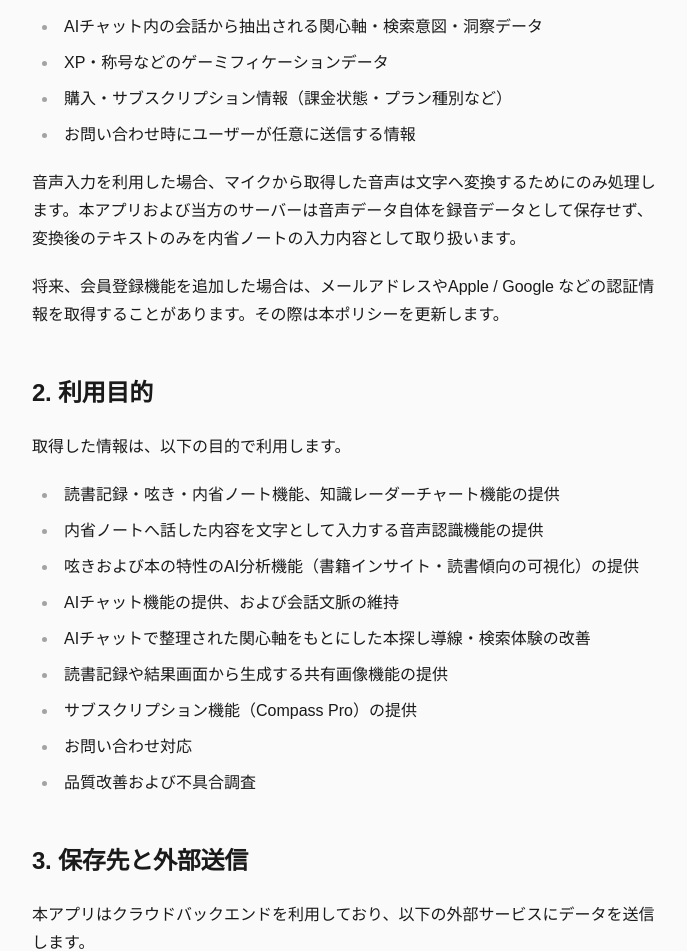
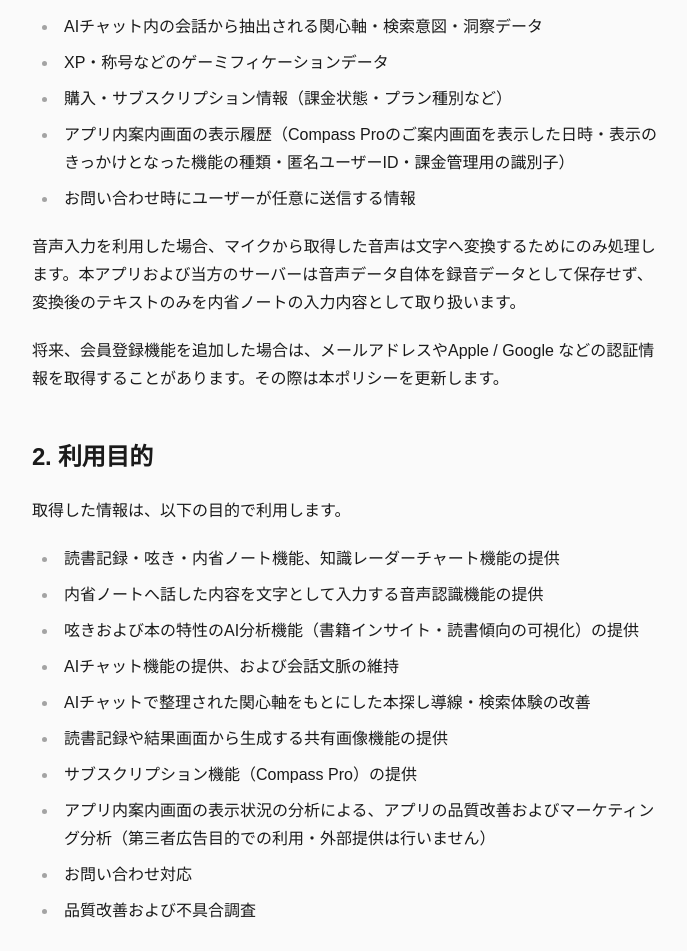
Before and after one commit to growthlab710/doublehub-site, a Next.js app: page /privacy/bookcompass in a window 1280 px wide. Shown: the part 745-1696 px from the top of the page, without its empty margins (292-979 px from the left). Built offline with nearby package versions, Linux system fonts and the light colour scheme; no server answers; a web font is replaced by a local one.

Commit message:
docs: BookCompassプライバシーポリシーにペイウォール表示計測を追記

```diff
--- a/src/app/(marketing)/privacy/bookcompass/page.tsx
+++ b/src/app/(marketing)/privacy/bookcompass/page.tsx
@@ -19,7 +19,7 @@ export default function BookCompassPrivacyPage() {
     <PrivacyLayout
       title="BookCompass プライバシーポリシー"
       productLabel="BookCompass"
-      lastUpdated="2026-07-11"
+      lastUpdated="2026-07-17"
     >
       <p>
         GrowthLab（以下「当方」）は、BookCompass（以下「本アプリ」）で取り扱う情報について、以下のとおり定めます。なお、現在のリリース版の本アプリは会員登録なしで利用でき、アプリ内データは匿名ユーザーIDに紐づいて管理されます。
@@ -40,6 +40,10 @@ export default function BookCompassPrivacyPage() {
         <li>AIチャット内の会話から抽出される関心軸・検索意図・洞察データ</li>
         <li>XP・称号などのゲーミフィケーションデータ</li>
         <li>購入・サブスクリプション情報（課金状態・プラン種別など）</li>
+        <li>
+          アプリ内案内画面の表示履歴（Compass
+          Proのご案内画面を表示した日時・表示のきっかけとなった機能の種類・匿名ユーザーID・課金管理用の識別子）
+        </li>
         <li>お問い合わせ時にユーザーが任意に送信する情報</li>
       </ul>
       <p>
@@ -60,6 +64,9 @@ export default function BookCompassPrivacyPage() {
         <li>AIチャットで整理された関心軸をもとにした本探し導線・検索体験の改善</li>
         <li>読書記録や結果画面から生成する共有画像機能の提供</li>
         <li>サブスクリプション機能（Compass Pro）の提供</li>
+        <li>
+          アプリ内案内画面の表示状況の分析による、アプリの品質改善およびマーケティング分析（第三者広告目的での利用・外部提供は行いません）
+        </li>
         <li>お問い合わせ対応</li>
         <li>品質改善および不具合調査</li>
       </ul>
```
